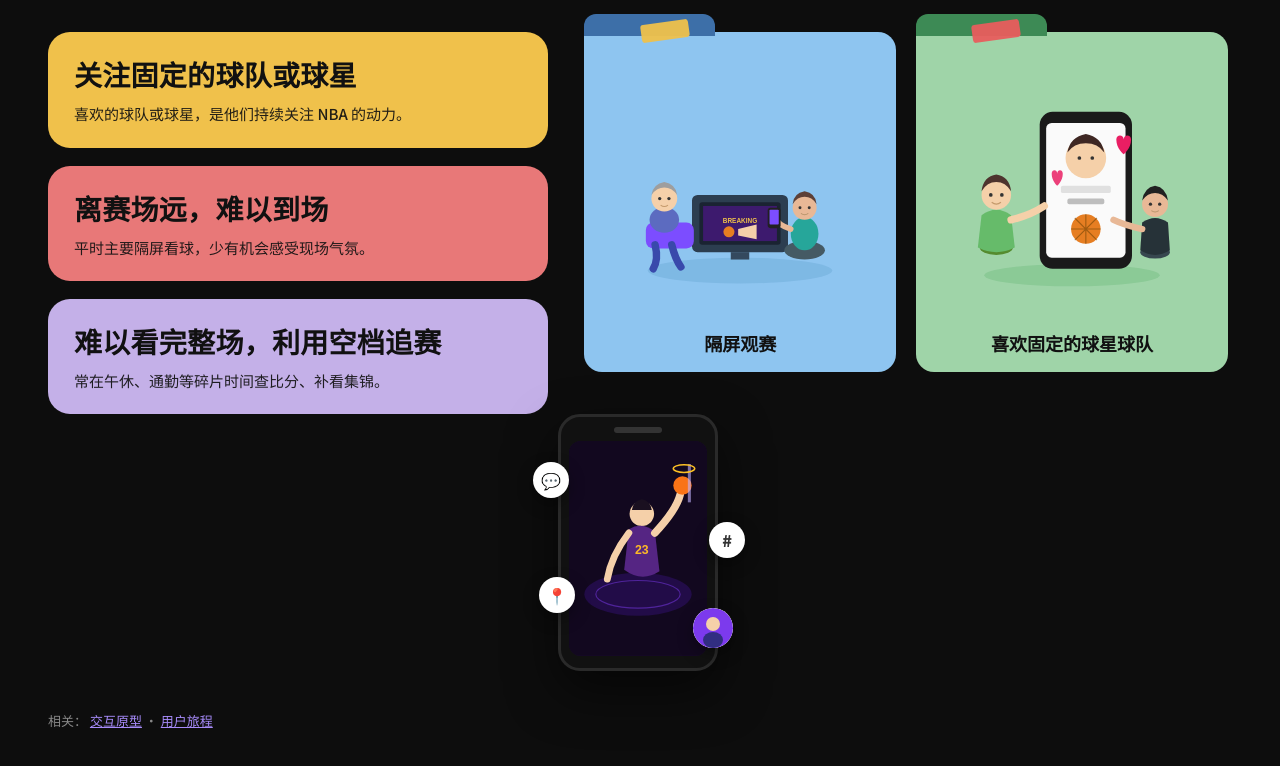
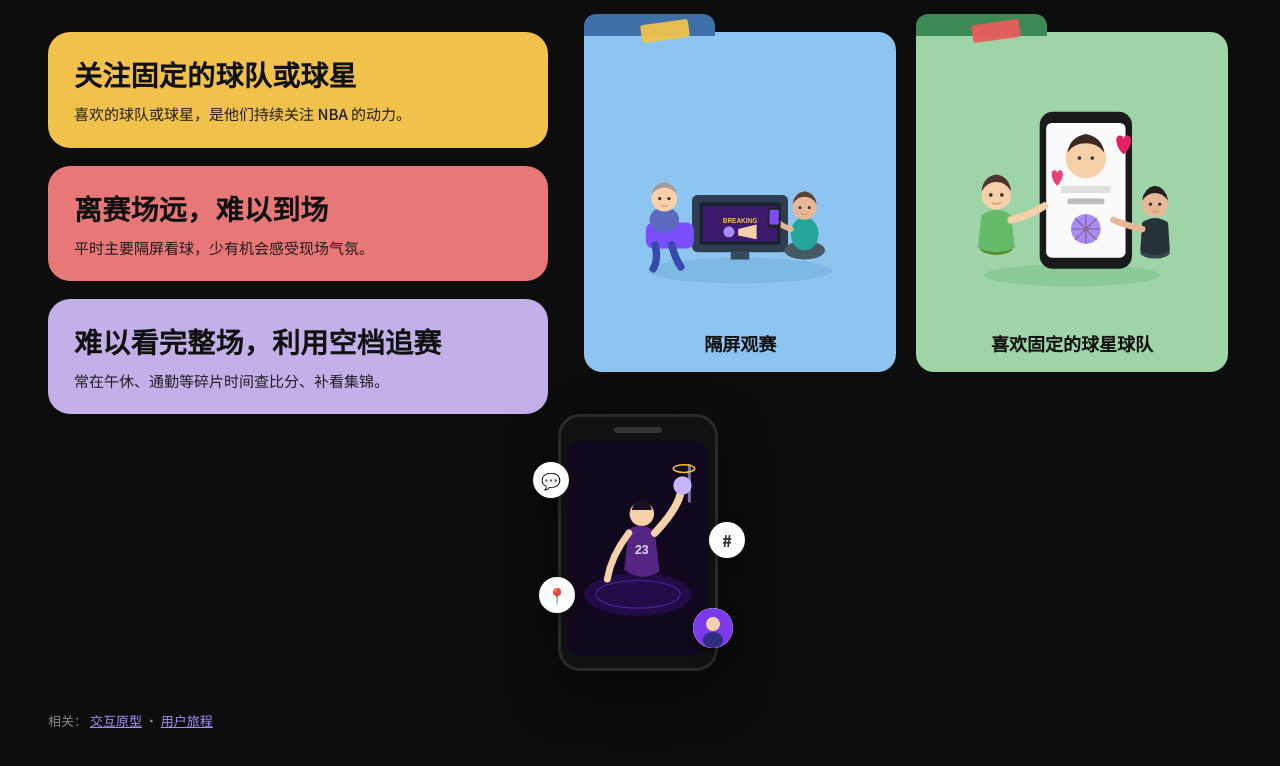
Before and after one commit to cassini123/personalweb, a plain HTML site: page nba-ali-prototype/insight.html in a window 1280 px wide. Shown: the part 134-900 px from the top of the page. Drawn offline with Linux system fonts and the light colour scheme.

Commit message:
Recolor insight page accents to purple-white
Co-authored-by: cassini123 <cassini123@users.noreply.github.com>

```diff
--- a/nba-ali-prototype/insight.html
+++ b/nba-ali-prototype/insight.html
@@ -209,7 +209,7 @@
             <!-- TV content -->
             <rect x="90" y="130" width="80" height="38" fill="#3d1a6e"/>
             <text x="130" y="148" text-anchor="middle" fill="#f0c14b" font-size="7" font-family="sans-serif" font-weight="700">BREAKING</text>
-            <circle cx="118" cy="158" r="6" fill="#e67e22"/>
+            <circle cx="118" cy="158" r="6" fill="#a78bfa"/>
             <path d="M128 155 L148 150 L148 166 L128 162 Z" fill="#f5d0a9"/>
             <rect x="120" y="180" width="20" height="8" fill="#34495e"/>
             <!-- person on couch left -->
@@ -260,7 +260,7 @@
             <rect x="118" y="108" width="54" height="8" rx="2" fill="#e0e0e0"/>
             <rect x="125" y="122" width="40" height="6" rx="2" fill="#bdbdbd"/>
             <!-- basketball icon -->
-            <circle cx="145" cy="155" r="16" fill="#e67e22"/>
+            <circle cx="145" cy="155" r="16" fill="#a78bfa"/>
             <path d="M129 155 H161 M145 139 V171 M133 143 Q145 155 157 167 M157 143 Q145 155 133 167" stroke="#5d3a00" stroke-width="1.2" opacity=".5"/>
             <!-- hearts -->
             <path d="M178 58 C178 52 186 52 186 58 C186 52 194 52 194 58 C194 68 186 74 186 74 C186 74 178 68 178 58 Z" fill="#e91e63"/>
@@ -302,9 +302,9 @@
             <circle cx="95" cy="95" r="16" fill="#f5d0a9"/>
             <path d="M82 90 Q84 78 95 76 Q106 78 108 90" fill="#1a1020"/>
             <path d="M78 115 Q95 105 112 118 L118 170 Q95 185 72 168 Z" fill="#552583"/>
-            <text x="95" y="148" text-anchor="middle" fill="#FDB927" font-size="16" font-weight="900" font-family="sans-serif">23</text>
+            <text x="95" y="148" text-anchor="middle" fill="#ddd6fe" font-size="16" font-weight="900" font-family="sans-serif">23</text>
             <path d="M112 120 Q140 90 145 70" stroke="#f5d0a9" stroke-width="10" stroke-linecap="round"/>
-            <circle cx="148" cy="58" r="12" fill="#F97316"/>
+            <circle cx="148" cy="58" r="12" fill="#c4b5fd"/>
             <rect x="155" y="30" width="4" height="50" fill="#c4b5fd" opacity=".6"/>
             <ellipse cx="150" cy="36" rx="14" ry="5" stroke="#FBBF24" stroke-width="2" fill="none"/>
             <path d="M78 120 Q55 150 50 180" stroke="#f5d0a9" stroke-width="9" stroke-linecap="round"/>
```
